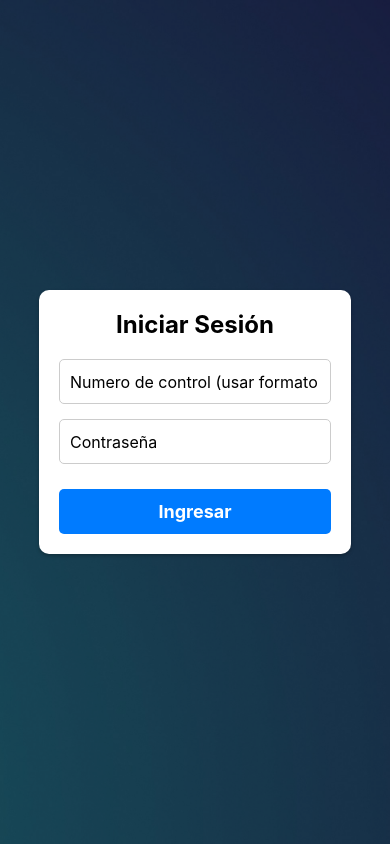
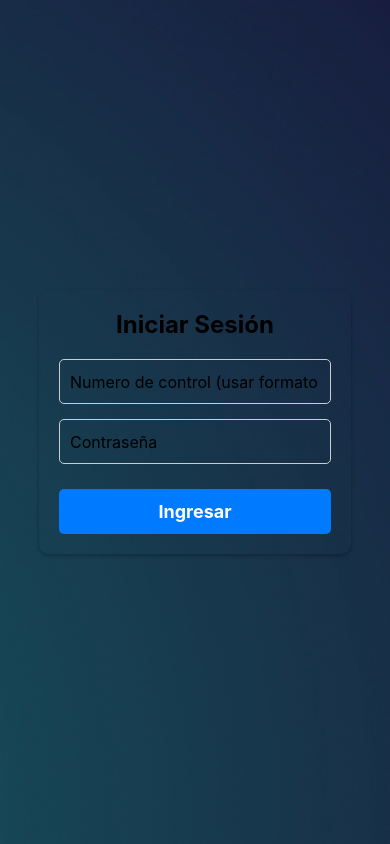
Before and after one commit to AracelyGlez/helperweb, a React Native app: screen /Login in a window 390 px wide. Built offline with nearby package versions, Linux system fonts and the light colour scheme.

Commit message:
agregamos imagen de fodno

```diff
--- a/src/screens/LoginScreen.tsx
+++ b/src/screens/LoginScreen.tsx
@@ -112,7 +112,7 @@ const styles = StyleSheet.create({
   loginBox: {
     width: '80%',
     maxWidth: 400,
-    backgroundColor: 'white',
+    backgroundColor: 'rgba(255, 255, 255, 0)', // Blanco con 70% de opacidad
     borderRadius: 10,
     padding: 20,
     shadowColor: '#000',
@@ -121,7 +121,7 @@ const styles = StyleSheet.create({
     shadowRadius: 3.84,
     elevation: 5,
     alignItems: 'center',
-  },
+},
   title: {
     fontSize: 24,
     fontWeight: 'bold',
```
